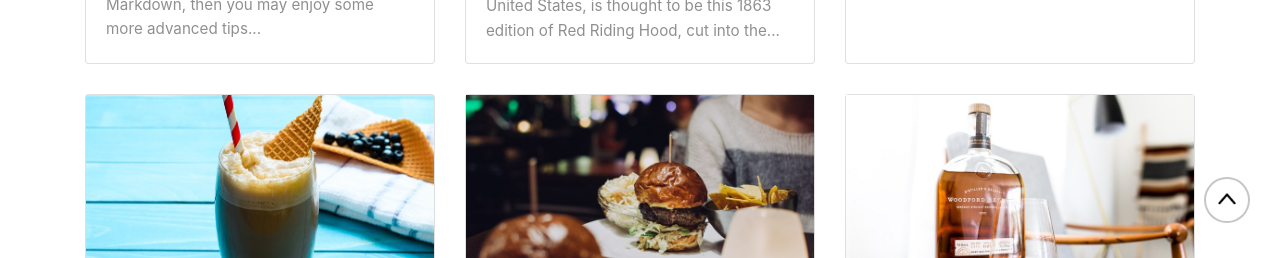
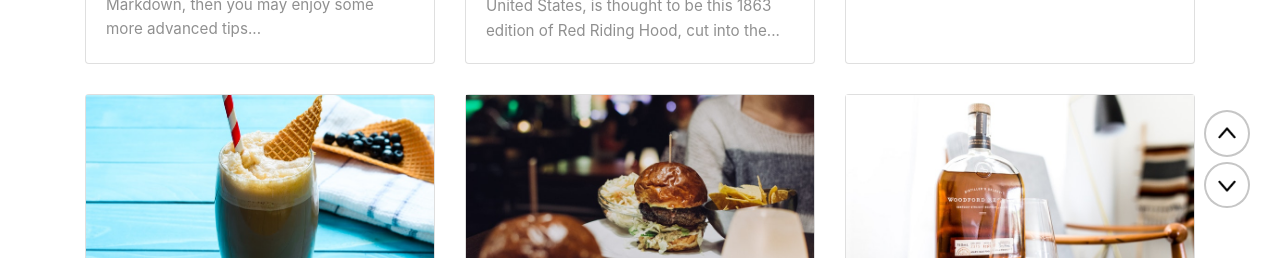
Before and after one commit to nvrtmd/nvrtmd.github.io, a Jekyll site: the page built from index.html, in a window 1280 px wide and 900 px high, scrolled down 492 px. Shown: the part 642-900 px from the top of the window. Built offline with Jekyll 4.4.1, drawn with Linux system fonts in a browser that asks for light colours; nearby versions of some CDN libraries; the list of posts is cut into pages by our own code.

Commit message:
:sparkles: scroll to bottom 기능 구현

```diff
--- a/_layouts/default.html
+++ b/_layouts/default.html
@@ -141,10 +141,18 @@
 
         </div>
 
-        <div style="cursor:pointer;z-index: 10000;position:fixed; bottom: 35px; right: 30px; background-color:white;border:2px solid rgba(0, 0, 0, 0.223);padding: 0.5rem; border-radius: 100%"
-            onclick="window.scrollTo({top: 0, behavior: 'smooth'});">
-            <img src="{{site.baseurl}}/assets/images/common/arrow_up.png" alt="" style="width:1.6rem;"/>
+        <div style="z-index: 10000; position:fixed; bottom: 50px; right: 30px;">
+            <div style="margin-bottom:5px; cursor:pointer; z-index: 10000;  background-color:white; border:2px solid rgba(0, 0, 0, 0.223); padding: 0.5rem; border-radius: 100%"
+                onclick="window.scrollTo({top: 0, behavior: 'smooth'});">
+                <img src="{{site.baseurl}}/assets/images/common/arrow_up.png" alt="" style="width:1.6rem;" />
+            </div>
+            <div style="scroll-behavior: smooth; cursor:pointer; z-index:10000; background-color:white; border:2px solid rgba(0, 0, 0, 0.223); padding: 0.5rem; border-radius: 100%"
+                onclick="window.scrollTo({top: document.body.scrollHeight, behavior: 'smooth'});">
+                <img src="{{site.baseurl}}/assets/images/common/arrow_down.png" alt="" style="width:1.6rem;" />
+            </div>
+
         </div>
+
         <!-- Categories Jumbotron
 ================================================== -->
         <!-- <div class="jumbotron fortags">
```
Also changed, not shown: assets/images/common/arrow_down.png (added).
